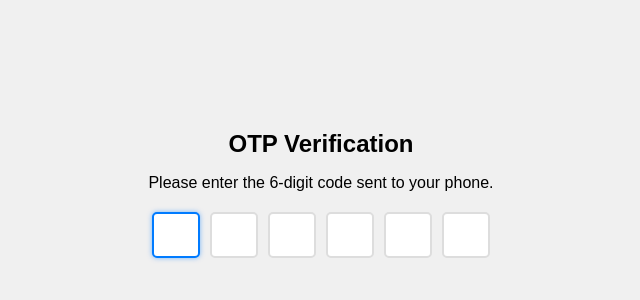
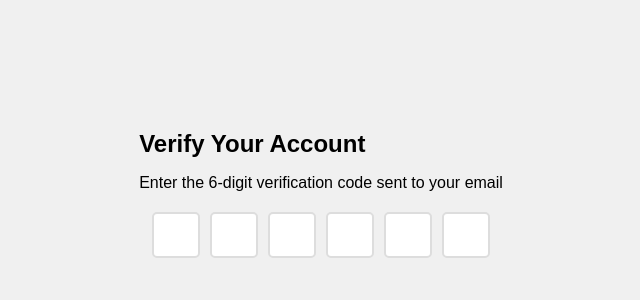
Before and after one commit to acciojob/OTP-Chaitanyahosuru, a website: page main.html in a window 1280 px wide. Shown: the part 214-514 px from the top of the page, without its empty margins (319-959 px from the left). Drawn offline with Linux system fonts and the light colour scheme.

Commit message:
created a submission

```diff
--- a/main.html
+++ b/main.html
@@ -8,20 +8,18 @@
 
 <body>
 	<!-- the entire body must be written by student -->
-	<div class="otp-container">
-        <h1 id="verification_heading">OTP Verification</h1>
-        <p id="verification_subtext">Please enter the 6-digit code sent to your phone.</p>
+	<div class="container">
+        <h1 id="verification_heading">Verify Your Account</h1>
+        <p id="verification_subtext">Enter the 6-digit verification code sent to your email</p>
         <div class="code-container">
-            <!-- Creating 6 input fields for the OTP -->
-            <input type="text" class="code" maxlength="1" autofocus>
-            <input type="text" class="code" maxlength="1">
-            <input type="text" class="code" maxlength="1">
-            <input type="text" class="code" maxlength="1">
-            <input type="text" class="code" maxlength="1">
-            <input type="text" class="code" maxlength="1">
+            <input type="number" maxlength="1" class="code" id="code-1" />
+            <input type="number" maxlength="1" class="code" id="code-2" />
+            <input type="number" maxlength="1" class="code" id="code-3" />
+            <input type="number" maxlength="1" class="code" id="code-4" />
+            <input type="number" maxlength="1" class="code" id="code-5" />
+            <input type="number" maxlength="1" class="code" id="code-6" />
         </div>
     </div>
-    <script type="text/javascript" src="./script.js">
 </script>
 
 </body>
```
